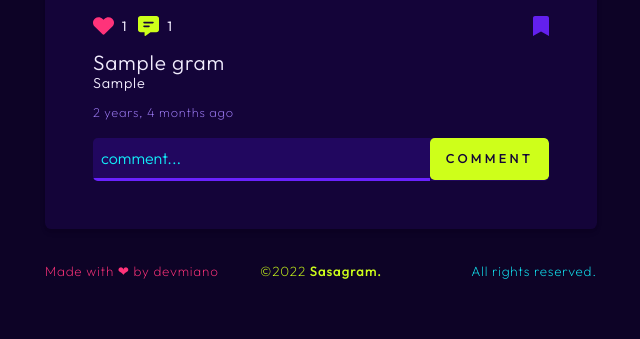
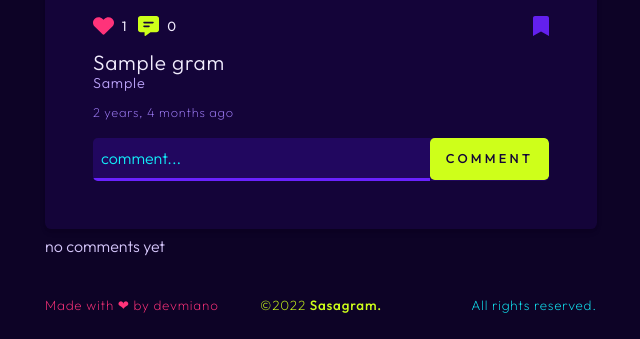
Before and after one commit to devmiano/sasagram, a Django app: page /00000000-0000-0000-0000-000000000001/ in a window 1280 px wide. Shown: the part 590-929 px from the top of the page, without its empty margins (319-959 px from the left). Before the commit the page ends 869 px from the top, so only its background shows below. Run offline with Django 4.2, Linux system fonts and the light colour scheme; a user stored in the database is signed in; tables that the repository leaves empty hold one stand-in row (values such as "Sample post"); some web fonts are replaced.

Commit message:
made final final changes to the db as well as styling

```diff
--- a/gram/models.py
+++ b/gram/models.py
@@ -39,6 +39,7 @@
   gram_id = models.CharField(max_length=255)
   username = models.CharField(max_length=255)
   caption = models.TextField(max_length=2000)
+  created = models.DateTimeField('date created', default=timezone.now)
 
   def save_comment(self):
     self.save()
--- a/gram/static/gram/css/global.css
+++ b/gram/static/gram/css/global.css
@@ -185,37 +185,37 @@
 }
 
 #logo {
-  height: 2.4rem;
+  height: 3rem;
   width: fit-content;
 }
 
 #home {
-  height: 2.4rem;
+  height: 3rem;
   width: fit-content;
 }
 
 #heart {
-  height: 2.4rem;
+  height: 3rem;
   width: fit-content;
 }
 
 #add {
-  height: 2.4rem;
+  height: 3rem;
   width: fit-content;
 }
 
 #search {
-  height: 2.4rem;
+  height: 3rem;
   width: fit-content;
 }
 
 #settings {
-  height: 2.4rem;
+  height: 3rem;
   width: fit-content;
 }
 
 #user {
-  height: 2.4rem;
+  height: 3rem;
   width: fit-content;
 }
 
@@ -346,13 +346,14 @@
 }
 
 .forms {
+  margin-top: 1rem;
   width: 100%;
   min-height: 70vh;
   display: flex;
   flex-direction: column;
   align-items: flex-start;
   justify-content: center;
-  background-color: #21075F;
+  background-color: #140439;
   padding: 2rem;
   border-radius: 0.3rem;
 }
@@ -1371,7 +1372,7 @@
   font-size: 0.84rem;
   font-family: "Outfit", sans-serif;
   letter-spacing: 0.05rem;
-  color: #F1ECFD;
+  color: #B9A1F7;
   font-weight: 300;
   font-size: 0.9rem;
 }
@@ -1462,3 +1463,44 @@
   color: #12ECF8;
   background: #FF337A;
 }
+
+#comments {
+  width: 100%;
+  display: flex;
+  flex-direction: column;
+  align-items: flex-start;
+  justify-content: center;
+  padding: 0.3rem 0;
+}
+
+#comments .comment {
+  padding: 0.2rem 0;
+  display: flex;
+  flex-direction: column;
+  align-items: flex-start;
+  justify-content: center;
+}
+
+#comments .comment .link {
+  text-decoration: none;
+}
+
+#comments .comment .link .user {
+  font-weight: 200;
+  font-size: 0.84rem;
+  font-family: "Outfit", sans-serif;
+  letter-spacing: 0.05rem;
+  color: #9D7BF4;
+  font-size: 0.75rem;
+}
+
+#comments .comment .caption {
+  font-weight: 200;
+  font-size: 0.84rem;
+  font-family: "Outfit", sans-serif;
+  letter-spacing: 0.05rem;
+  color: #F1ECFD;
+  font-weight: 300;
+  font-size: 0.9rem;
+  margin-top: -0.3rem;
+}
--- a/gram/static/gram/sass/partials/_auth.scss
+++ b/gram/static/gram/sass/partials/_auth.scss
@@ -3,13 +3,14 @@
 @import 'palette';
 
 .forms {
+	margin-top: 1rem;
 	width: 100%;
 	min-height: 70vh;
 	display: flex;
 	flex-direction: column;
 	align-items: flex-start;
 	justify-content: center;
-	background-color: $dark-400;
+	background-color: $dark-500;
 	padding: 2rem;
 	border-radius: 0.3rem;
 }
--- a/gram/static/gram/sass/partials/_details.scss
+++ b/gram/static/gram/sass/partials/_details.scss
@@ -94,7 +94,7 @@
 
 			.caption {
 				@include small;
-				color: $ash-100;
+				color: $ash-300;
 				font-weight: 300;
 				font-size: 0.9rem;
 			}
@@ -109,7 +109,7 @@
 	}
 
 	.pinform {
-    margin-top: 1rem;
+		margin-top: 1rem;
 		width: 100%;
 		@include row-start;
 		overflow: hidden;
@@ -117,7 +117,7 @@
 		background-color: $dark-400;
 
 		.comment {
-      height: 100;
+			height: 100;
 			width: 100%;
 			@include input;
 			padding: 0.5rem;
@@ -133,3 +133,32 @@
 		}
 	}
 }
+
+#comments {
+	width: 100%;
+	@include col-start;
+	padding: 0.3rem 0;
+
+	.comment {
+		padding: 0.2rem 0;
+		@include col-start;
+
+		.link {
+			@include link;
+
+			.user {
+				@include small;
+				color: $ash-400;
+				font-size: 0.75rem;
+			}
+		}
+
+		.caption {
+			@include small;
+			color: $ash-100;
+			font-weight: 300;
+			font-size: 0.9rem;
+			margin-top: -0.3rem;
+		}
+	}
+}
--- a/gram/static/gram/sass/partials/_mixins.scss
+++ b/gram/static/gram/sass/partials/_mixins.scss
@@ -158,7 +158,7 @@
 }
 
 @mixin icons {
-	height: 2.4rem;
+	height: 3rem;
 	width: fit-content;
 }
 
--- a/gram/templates/gram/details.html
+++ b/gram/templates/gram/details.html
@@ -30,7 +30,7 @@
 								src="{% static 'gram/icons/line/comment-alt.svg'%}"
 								alt="comment"
 							/>
-							<span class="like">{{gram.comments.count}}</span>
+							<span class="like">{{total_comments}}</span>
 						</a>
 					</div>
 					<a href="#" class="link">
@@ -62,6 +62,20 @@
 		{% else %}
 		<p>Post currently unavailable</p>
 		{% endif %}
+		<div id="comments">
+			{% if comments %}
+      {% for comment in comments %}
+			<div class="comment">
+				<a class="link" href="{% url 'profile' comment.username %}">
+					<p class="user">{{comment.username}}</p>
+				</a>
+				<p class="caption">{{comment.caption}}</p>
+			</div>
+      {% endfor %}
+			{% else %}
+			<p class="caption">no comments yet</p>
+			{% endif %}
+		</div>
 	</section>
 </main>
 {% include 'gram/footer.html' %} {% endblock %}
--- a/gram/urls.py
+++ b/gram/urls.py
@@ -2,15 +2,16 @@
 from django.urls import path
 
 urlpatterns = [
-  path('', views.index, name='index'),
-  path('auth/join/', views.join, name='join'),
-  path('auth/login/', views.login, name='login'),
-  path('auth/logout/', views.logout, name='logout'),
-  path('<str:pk>/create/', views.create, name='create'),
-  path('profile/<str:pk>/', views.profile, name='profile'),
-  path('<gram_id>/', views.details, name='details'),
-  path('settings/', views.settings, name='settings'),
-  path('like', views.like, name='like'),
-  path('follow', views.follow, name='follow'),
-  path('search/', views.search, name='search'),
+    path('', views.index, name='index'),
+    path('auth/join/', views.join, name='join'),
+    path('auth/login/', views.login, name='login'),
+    path('auth/logout/', views.logout, name='logout'),
+    path('<str:pk>/create/', views.create, name='create'),
+    path('profile/<str:pk>/', views.profile, name='profile'),
+
+    path('settings/', views.settings, name='settings'),
+    path('like', views.like, name='like'),
+    path('follow', views.follow, name='follow'),
+    path('search/', views.search, name='search'),
+    path('<gram_id>/', views.details, name='details'),
 ]
--- a/gram/views.py
+++ b/gram/views.py
@@ -317,11 +317,11 @@
 
 
 def details(request, gram_id):
-  gram = Gram.objects.get(id=gram_id)
+  gram = Gram.objects.filter(id=gram_id).first()
   user_object = User.objects.get(username=request.user.username)
   user_profile = Profile.objects.get(user=user_object)
-
-  # total_comments =
+  comments = Comment.objects.filter(gram_id=gram_id).reverse()
+  total_comments = len(comments)
   title = f'{gram.title}'
   template = 'gram/details.html'
 
@@ -339,6 +339,8 @@
   context = {
       'gram': gram,
       'title': title,
+      'comments': comments,
+      'total_comments': total_comments,
   }
 
   return render(request, template, context)
```
Also changed, not shown: gram/migrations/0001_initial.py.
